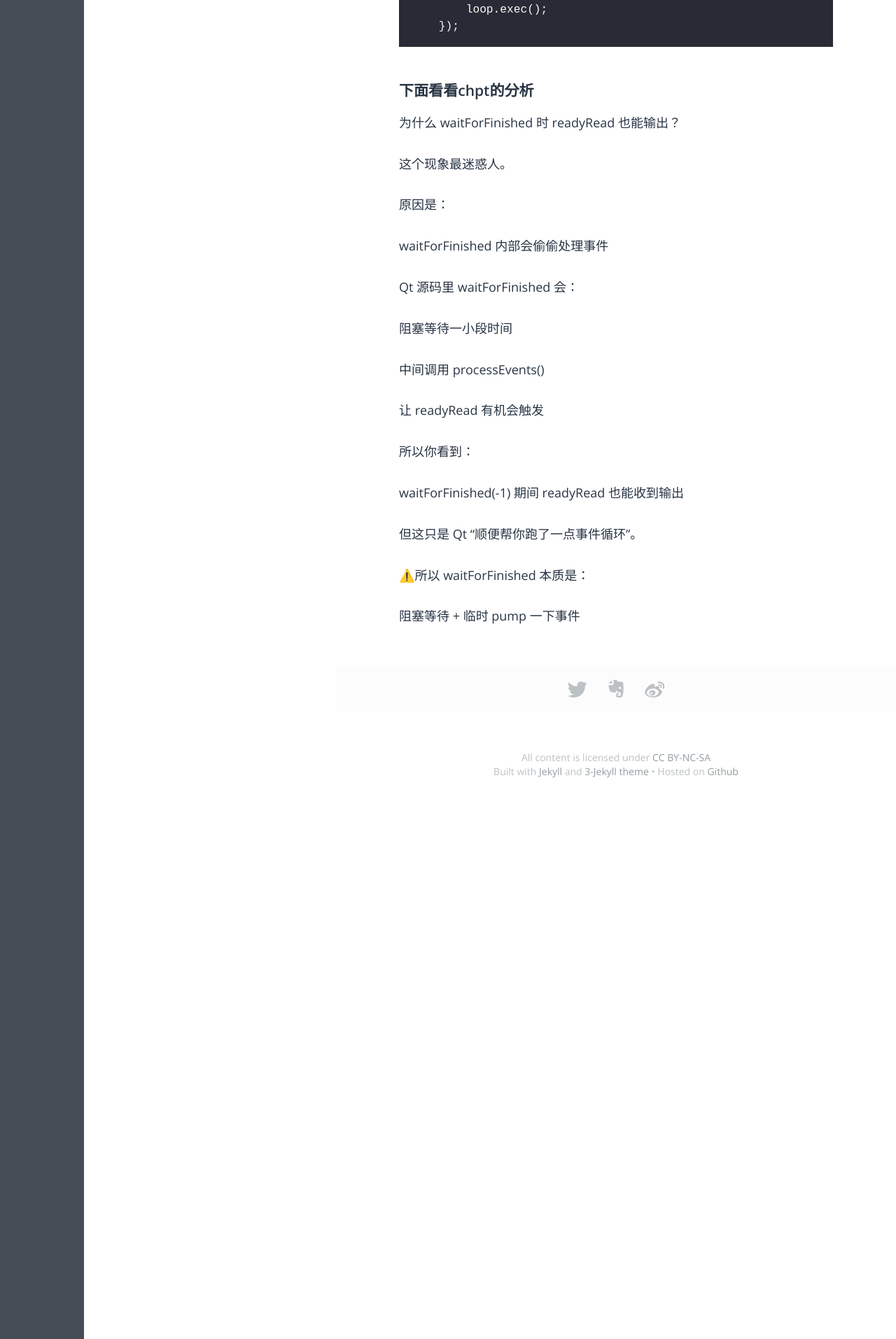
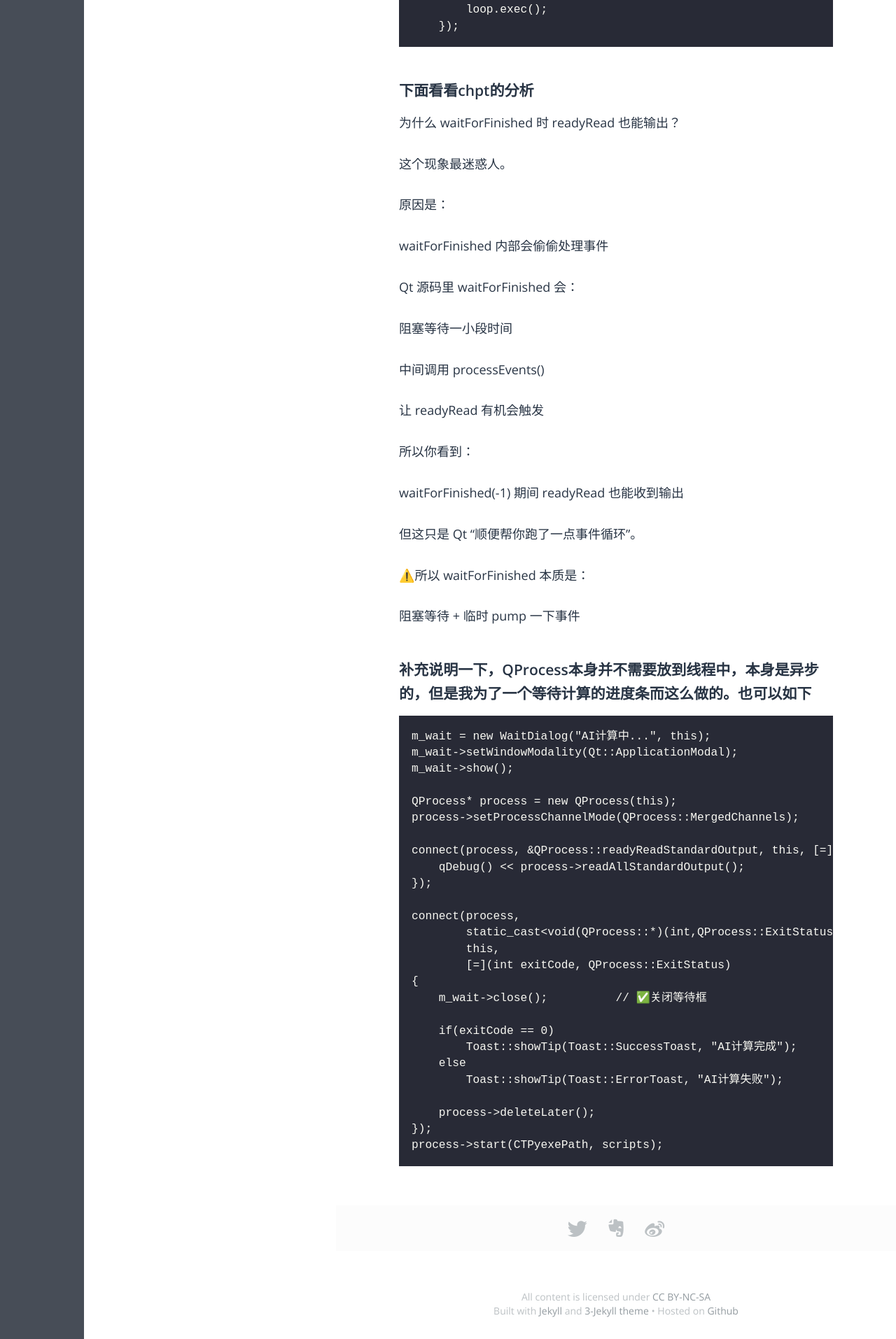
Before and after one commit to aliangaaa/aliangaaa.github.io, a Jekyll site: the page built from _posts/QT/2026-2-7-线程中的事件循环.md, in a window 1280 px wide. Shown: the part 2674-4588 px from the top of the page at 70% size. Built offline with Jekyll 4.4.1, drawn with Linux system fonts in a browser that asks for light colours; some web fonts are replaced.

Commit message:
Update 2026-2-7-线程中的事件循环.md

````diff
--- a/_posts/QT/2026-2-7-线程中的事件循环.md
+++ b/_posts/QT/2026-2-7-线程中的事件循环.md
@@ -139,3 +139,33 @@ readyRead 也能收到输出
 ⚠️所以 waitForFinished 本质是：
 
 阻塞等待 + 临时 pump 一下事件
+
+### 补充说明一下，QProcess本身并不需要放到线程中，本身是异步的，但是我为了一个等待计算的进度条而这么做的。也可以如下
+```
+m_wait = new WaitDialog("AI计算中...", this);
+m_wait->setWindowModality(Qt::ApplicationModal);
+m_wait->show();
+
+QProcess* process = new QProcess(this);
+process->setProcessChannelMode(QProcess::MergedChannels);
+
+connect(process, &QProcess::readyReadStandardOutput, this, [=](){
+    qDebug() << process->readAllStandardOutput();
+});
+
+connect(process,
+        static_cast<void(QProcess::*)(int,QProcess::ExitStatus)>(&QProcess::finished),
+        this,
+        [=](int exitCode, QProcess::ExitStatus)
+{
+    m_wait->close();          // ✅关闭等待框
+
+    if(exitCode == 0)
+        Toast::showTip(Toast::SuccessToast, "AI计算完成");
+    else
+        Toast::showTip(Toast::ErrorToast, "AI计算失败");
+
+    process->deleteLater();
+});
+process->start(CTPyexePath, scripts);
+```
````
